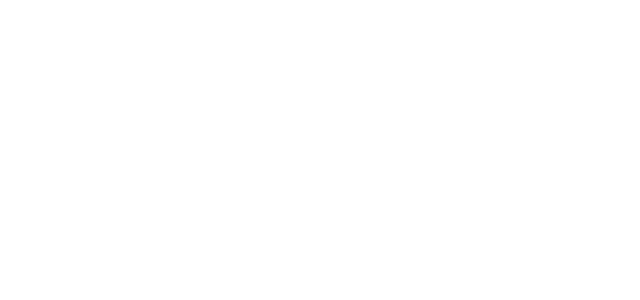
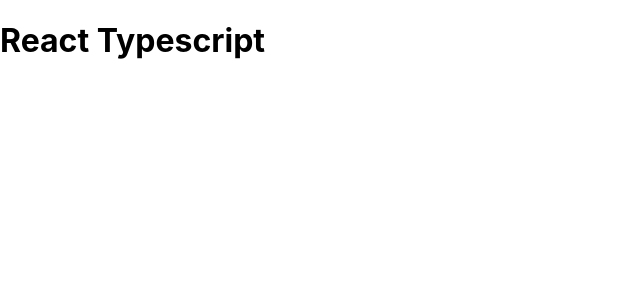
Before and after one commit to luiHoll97/immer-todo, a React (Create React App) app: page / in a window 1280 px wide. Shown: the top 300 px of the page, without its empty margins (0-640 px from the left). Built offline with nearby package versions, Linux system fonts and the light colour scheme.

Commit message:
easy render for POL

```diff
--- a/src/App.tsx
+++ b/src/App.tsx
@@ -1,6 +1,8 @@
 function App() {
   return (
-    <div className="App" />
+    <div className="App">
+      <h1>React Typescript</h1>
+    </div>
   );
 }
 
```
